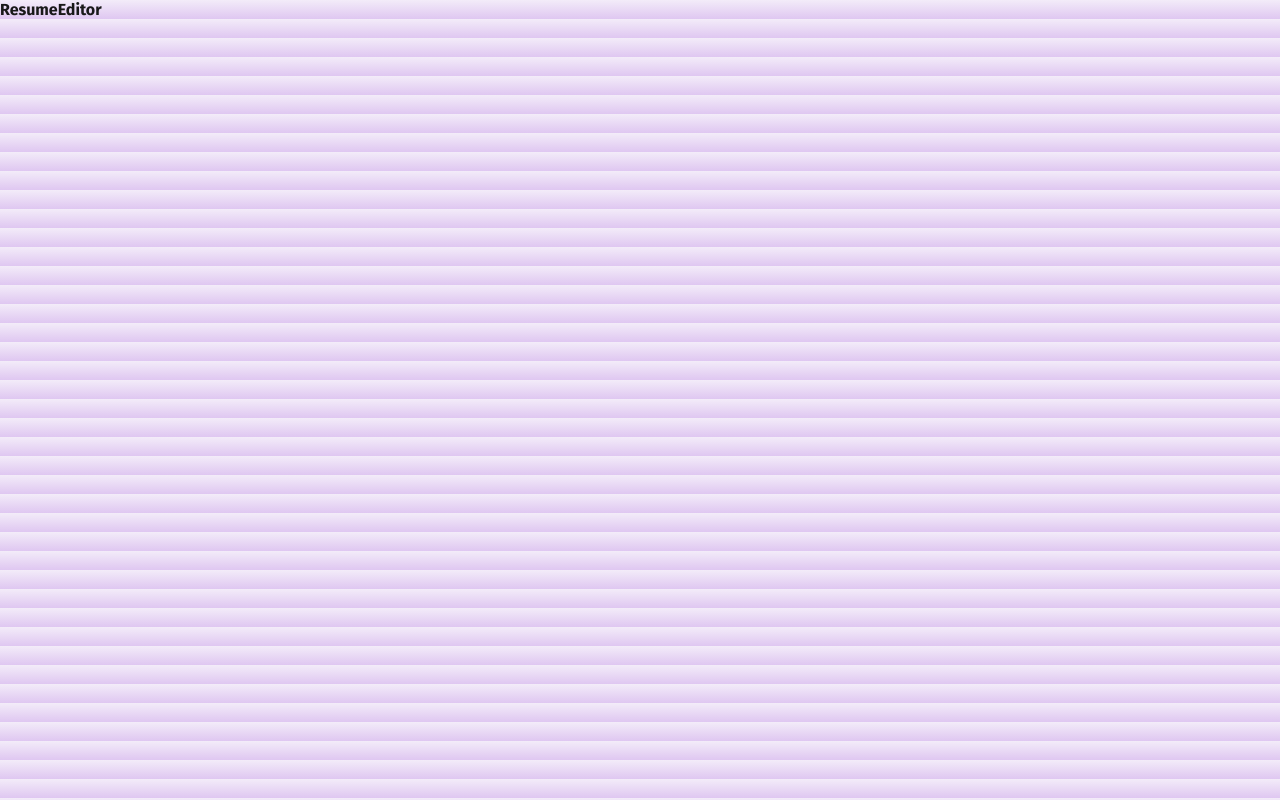
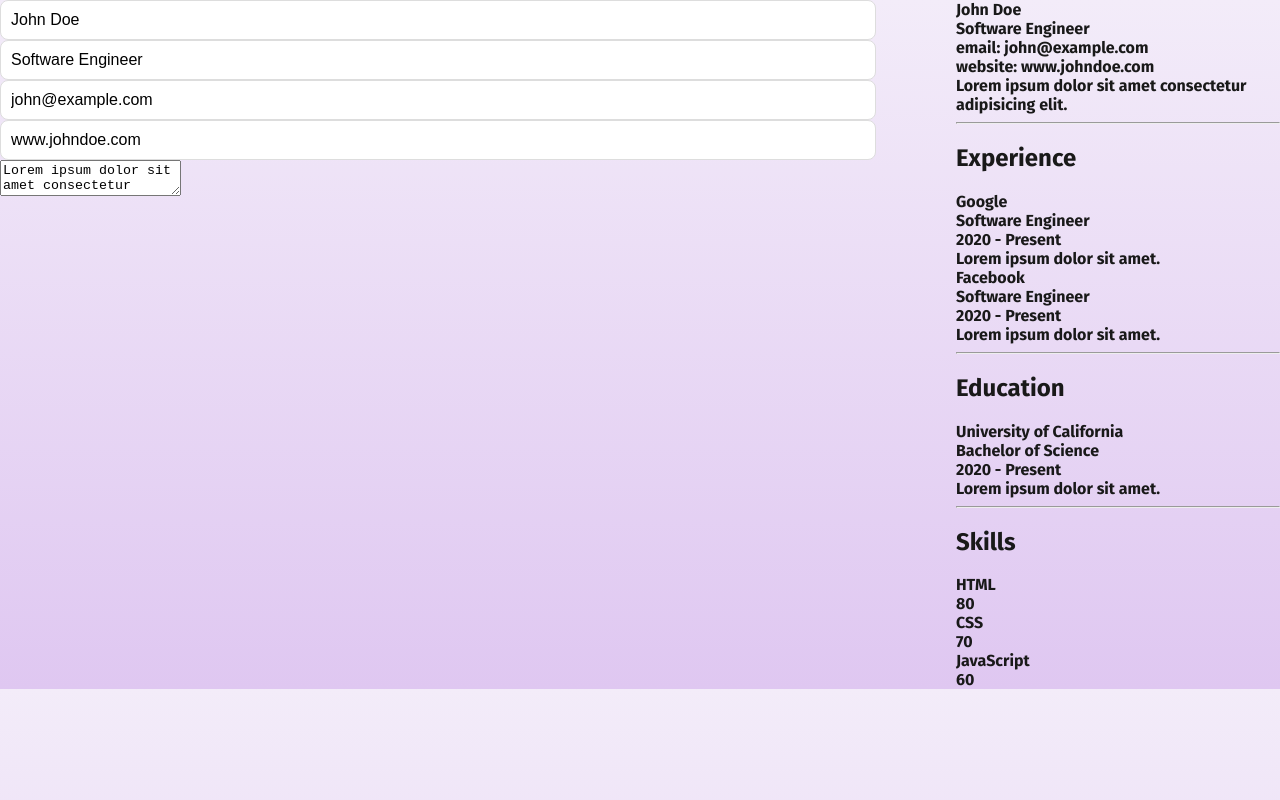
Before and after one commit to SynthCod3/ResumeWiz, a React (Vite) app: page /editor in a window 1280 px wide. Built offline with nearby package versions, Linux system fonts and the light colour scheme; no server answers; the HTML template or start-up script is replaced by a standard one.

Commit message:
chore: basic editor added

```diff
--- a/package.json
+++ b/package.json
@@ -11,6 +11,7 @@
   },
   "dependencies": {
     "@supabase/supabase-js": "^2.39.7",
+    "@tanstack/react-query": "^5.24.1",
     "react": "^18.2.0",
     "react-dom": "^18.2.0",
     "react-hot": "^0.0.1",
--- a/src/modules/editor/index.module.css
+++ b/src/modules/editor/index.module.css
@@ -1,6 +1,13 @@
-.Wrapper {
+.editorWrapper {
 	display: flex;
 	flex-direction: row;
 	justify-content: center;
 	gap: 5rem;
 }
+
+input:disabled {
+	background-color: transparent !important;
+	color: black !important;
+	border: none !important;
+	padding: 0;
+}
--- a/src/modules/editor/index.tsx
+++ b/src/modules/editor/index.tsx
@@ -1,7 +1,182 @@
+import { useState } from "react";
 import styles from "./index.module.css";
 
 const ResumeEditor = () => {
-	return <div>ResumeEditor</div>;
+	const [data, setData] = useState({
+		name: "John Doe",
+		title: "Software Engineer",
+		contact: [
+			{
+				type: "email",
+				value: "john@example.com",
+			},
+			{
+				type: "website",
+				value: "www.johndoe.com",
+			},
+		],
+		bio: "Lorem ipsum dolor sit amet consectetur adipisicing elit.",
+		experience: [
+			{
+				company: "Google",
+				jobTitle: "Software Engineer",
+				startDate: "2020",
+				endDate: "Present",
+				description: "Lorem ipsum dolor sit amet.",
+			},
+			{
+				company: "Facebook",
+				jobTitle: "Software Engineer",
+				startDate: "2020",
+				endDate: "Present",
+				description: "Lorem ipsum dolor sit amet.",
+			},
+		],
+		education: [
+			{
+				institution: "University of California",
+				course: "Bachelor of Science",
+				startDate: "2020",
+				endDate: "Present",
+				description: "Lorem ipsum dolor sit amet.",
+			},
+		],
+		skills: [
+			{
+				name: "HTML",
+				value: "80",
+			},
+			{
+				name: "CSS",
+				value: "70",
+			},
+			{
+				name: "JavaScript",
+				value: "60",
+			},
+		],
+	});
+
+	return (
+		<div>
+			<div className={styles.editorWrapper}>
+				<div className={styles.editor}>
+					<input
+						type="text"
+						value={data.name}
+						onChange={(e) => {
+							setData({
+								...data,
+								name: e.target.value,
+							});
+						}}
+					/>
+					<input
+						type="text"
+						value={data.title}
+						onChange={(e) => {
+							setData({
+								...data,
+								title: e.target.value,
+							});
+						}}
+					/>
+					<input
+						type="text"
+						value={data.contact[0].value}
+						onChange={(e) => {
+							setData({
+								...data,
+								contact: [
+									{
+										type: "email",
+										value: e.target.value,
+									},
+								],
+							});
+						}}
+					/>
+					<input
+						type="text"
+						value={data.contact[1].value}
+						onChange={(e) => {
+							setData({
+								...data,
+								contact: [
+									{
+										type: "website",
+										value: e.target.value,
+									},
+								],
+							});
+						}}
+					/>
+
+					<textarea
+						value={data.bio}
+						onChange={(e) => {
+							setData({
+								...data,
+								bio: e.target.value,
+							});
+						}}
+					/>
+				</div>
+				<div className={styles.previewContent}>
+					<div>
+						<div>{data.name}</div>
+						<div>{data.title}</div>
+					</div>
+					<div>
+						{data.contact.map((item) => (
+							<div key={item.type}>
+								{item.type}: {item.value}
+							</div>
+						))}
+					</div>
+					<div>{data.bio}</div>
+					<hr />
+					<h2>Experience</h2>
+					<div>
+						{data.experience.map((item) => (
+							<div key={item.company}>
+								<div>{item.company}</div>
+								<div>{item.jobTitle}</div>
+								<div>
+									{item.startDate} - {item.endDate}
+								</div>
+								<div>{item.description}</div>
+							</div>
+						))}
+					</div>
+					<hr />
+					<h2>Education</h2>
+					<div>
+						{data.education.map((item) => (
+							<div key={item.institution}>
+								<div>{item.institution}</div>
+								<div>{item.course}</div>
+								<div>
+									{item.startDate} - {item.endDate}
+								</div>
+								<div>{item.description}</div>
+							</div>
+						))}
+					</div>
+					<hr />
+					<h2>Skills</h2>
+					<div>
+						{data.skills.map((item, index) => (
+							<div key={index}>
+								<div>{item.name}</div>
+								<div>{item.value}</div>
+							</div>
+						))}
+					</div>
+				</div>
+			</div>
+		</div>
+	);
 };
 
 export default ResumeEditor;
```
Also changed, not shown: 1 other file (tests, documents, lock files or other folders).
